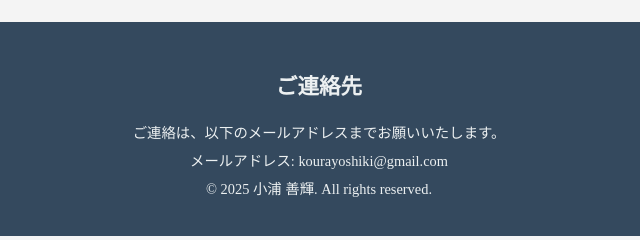
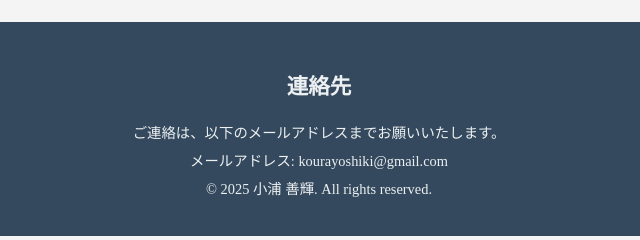
Before and after one commit to kourayoshiki/kourayoshiki.github.io, a plain HTML site: page index.html in a window 1280 px wide. Shown: the part 5263-5503 px from the top of the page, 321-961 px from the left. Drawn offline with Linux system fonts and the light colour scheme.

Commit message:
Update index.html
コメント編集　　6/16　19:12

```diff
--- a/index.html
+++ b/index.html
@@ -109,7 +109,7 @@
 
     <footer>
         <section id="contact" style="background-color: transparent; box-shadow: none; padding: 0;">
-            <h2>ご連絡先</h2>
+            <h2>連絡先</h2>
             <p>ご連絡は、以下のメールアドレスまでお願いいたします。</p>
             <p>メールアドレス: kourayoshiki@gmail.com</p>
         </section>
```
